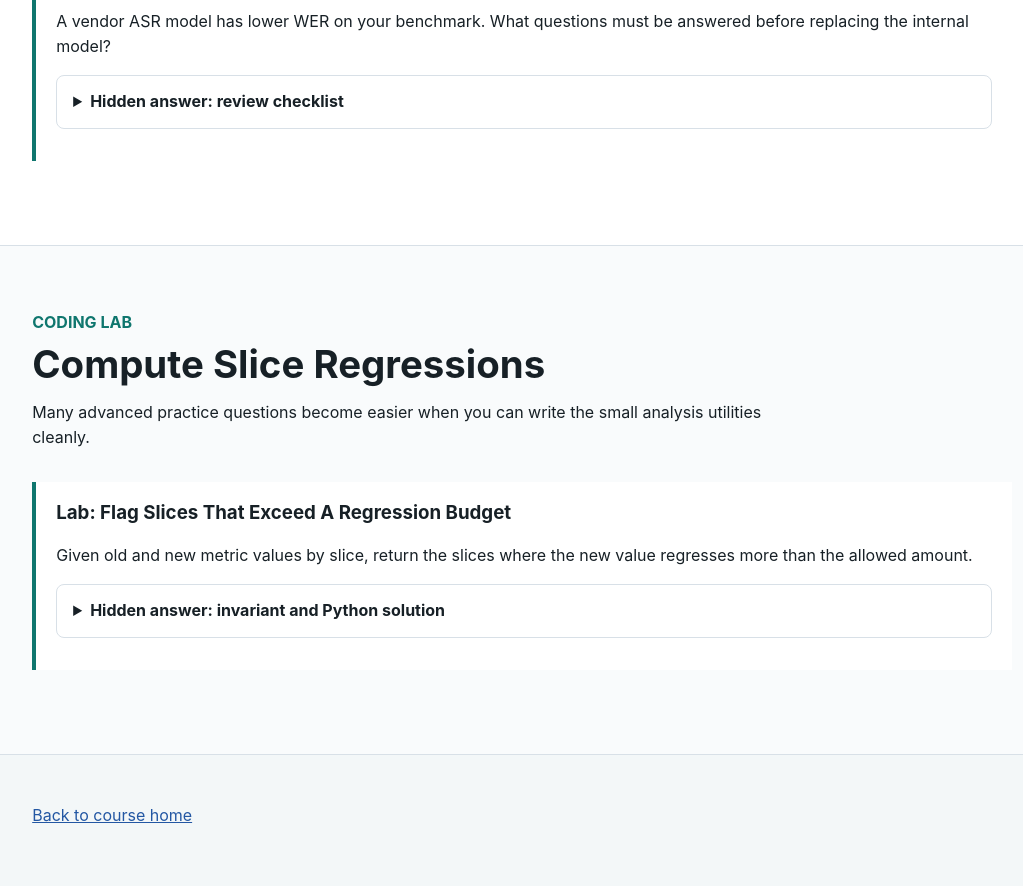
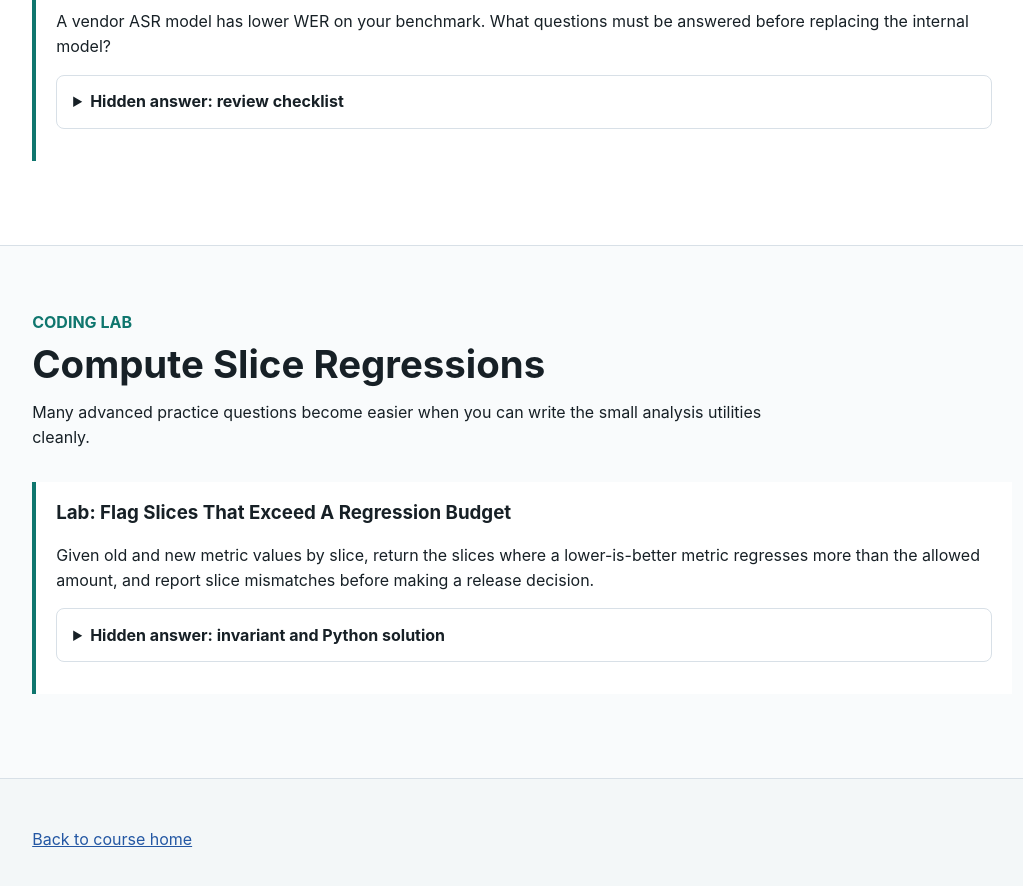
Before and after one commit to kennethli319/kennethli319.github.io, a Jekyll site: the page audio-text-ml-course/lessons/speech-data-eval-ops.html, which Jekyll copies as it is, in a window 1280 px wide and 900 px high, scrolled down 3468 px. Shown: the top 886 px of the window, without its empty margins (19-1042 px from the left). Built offline with Jekyll 4.4.1, drawn with Linux system fonts in a browser that asks for light colours; part of the change alters nothing that is shown.

Commit message:
Update speech data eval regression lab

```diff
--- a/audio-text-ml-course/lessons/speech-data-eval-ops.html
+++ b/audio-text-ml-course/lessons/speech-data-eval-ops.html
@@ -253,21 +253,26 @@
         <h3>Lab: Flag Slices That Exceed A Regression Budget</h3>
         <p>
           Given old and new metric values by slice, return the slices where
-          the new value regresses more than the allowed amount.
+          a lower-is-better metric regresses more than the allowed amount, and
+          report slice mismatches before making a release decision.
         </p>
         <details class="qa">
           <summary>Hidden answer: invariant and Python solution</summary>
           <p>
-            Invariant: each output row has a slice present in both metric
-            maps, and <code>new - old</code> is greater than the regression
-            budget. Missing slices should be reported by a schema check, not
-            silently treated as zero.
+            Invariant: each flagged row has a slice present in both metric
+            maps, <code>new - old</code> is greater than the non-negative
+            regression budget, and missing or newly added slices are reported
+            separately instead of being silently treated as zero.
           </p>
           <pre><code class="language-python">def slices_over_budget(old_metrics, new_metrics, budget):
+    if budget &lt; 0:
+        raise ValueError("budget must be non-negative for lower-is-better metrics")
+
+    missing_in_new = sorted(set(old_metrics) - set(new_metrics))
+    new_only = sorted(set(new_metrics) - set(old_metrics))
     flagged = []
-    for name, old_value in old_metrics.items():
-        if name not in new_metrics:
-            continue
+    for name in sorted(set(old_metrics) &amp; set(new_metrics)):
+        old_value = old_metrics[name]
         delta = new_metrics[name] - old_value
         if delta &gt; budget:
             flagged.append({
@@ -276,7 +281,11 @@
                 "new": new_metrics[name],
                 "delta": delta,
             })
-    return flagged</code></pre>
+    return {
+        "flagged": flagged,
+        "missing_in_new": missing_in_new,
+        "new_only": new_only,
+    }</code></pre>
         </details>
       </article>
     </section>
```
